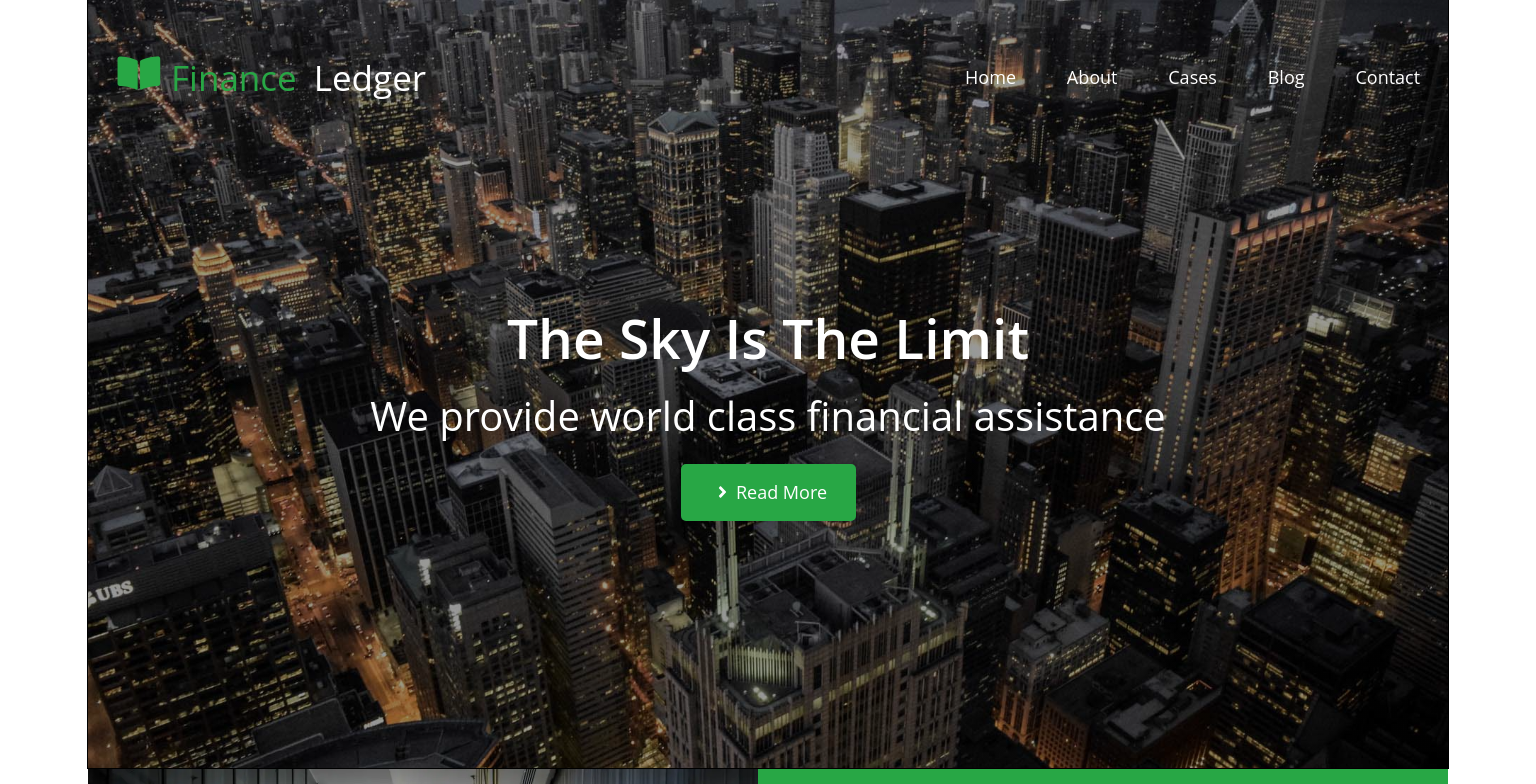
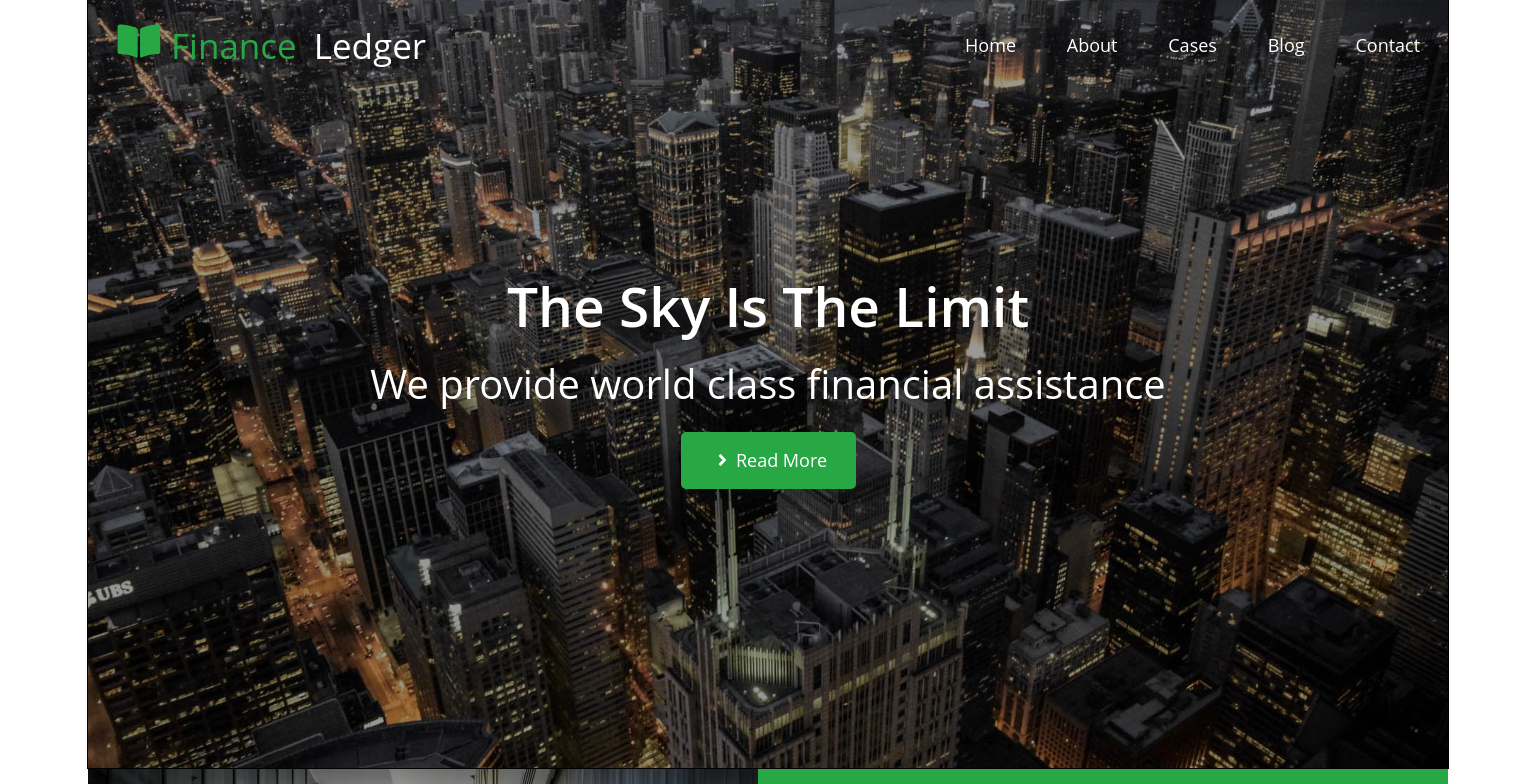
Before and after one commit to ValeriiaMalyshko/project-FL, a React (Create React App) app: page / in a window 1536 px wide. Shown: the top 784 px of the page. Built offline with nearby package versions, Linux system fonts and the light colour scheme; the HTML template or start-up script is replaced by a standard one.

Commit message:
update hero

```diff
--- a/src/components/Hero/Hero.module.css
+++ b/src/components/Hero/Hero.module.css
@@ -81,7 +81,7 @@
 }
 @media screen and (min-width: 320px) {
   .section {
-    padding-top: 22px;
+    /* padding-top: 22px; */
     /* padding-bottom: 104px; */
     height: 533px;
     width: 320px;
@@ -100,7 +100,7 @@
 
 @media screen and (min-width: 768px) {
   .section {
-    padding-top: 16px;
+    /* padding-top: 16px; */
     /* padding-bottom: 378px; */
     height: 1024px;
     width: 768px;
@@ -125,7 +125,7 @@
 
 @media screen and (min-width: 1360px) {
   .section {
-    padding-top: 32px;
+    /* padding-top: 32px; */
     /* padding-bottom: 270px; */
     height: 768px;
     width: 1360px;
```
